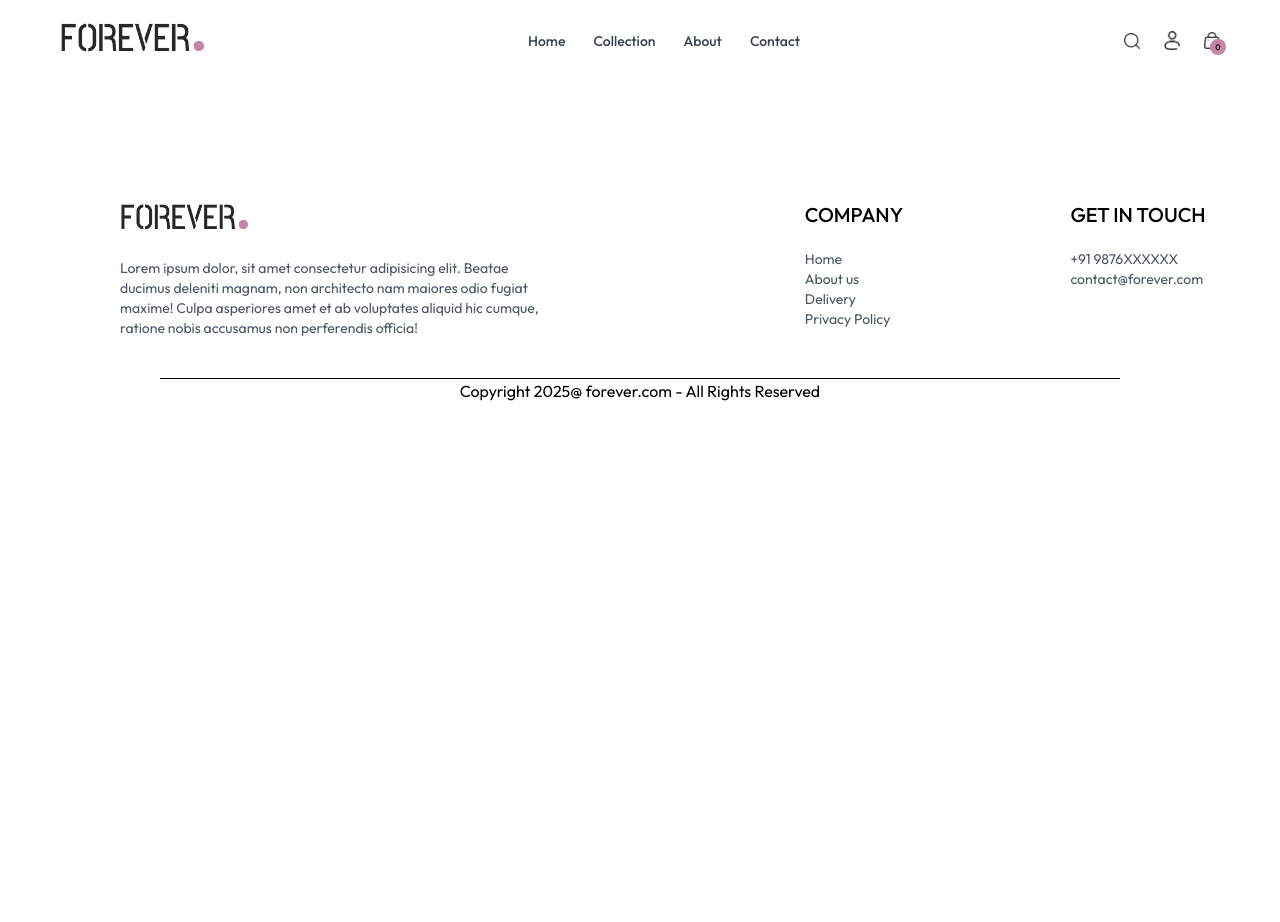
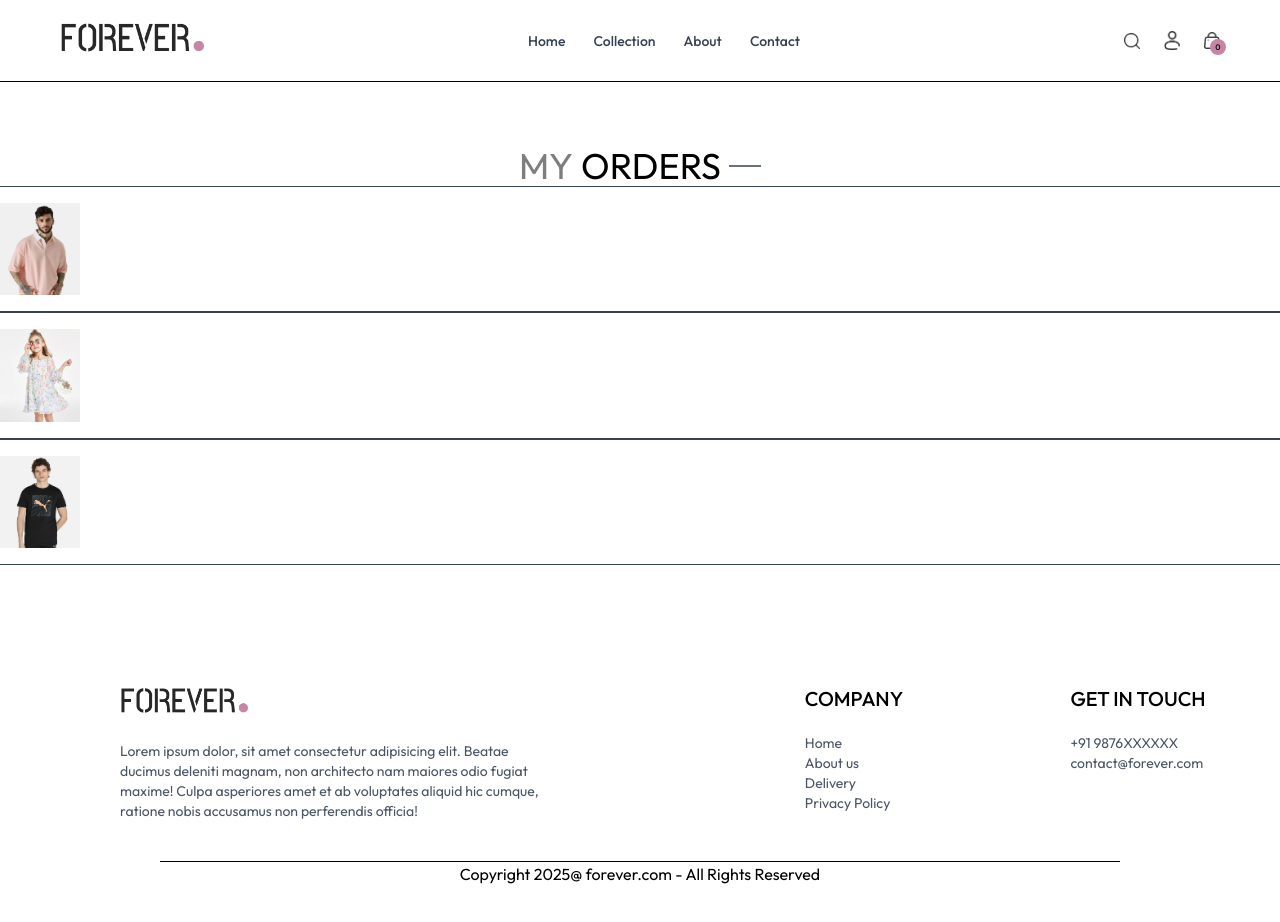
Before and after one commit to vineet210803/Ecommerce, a React (Vite) app in the folder frontend/: page /orders in a window 1280 px wide. Shown: the top 922 px of the page. Before the commit the page ends 800 px from the top, so only its background shows below. Built offline with nearby package versions, Linux system fonts and the light colour scheme.

Commit message:
placeorder page update

```diff
--- a/frontend/src/pages/Orders.jsx
+++ b/frontend/src/pages/Orders.jsx
@@ -1,8 +1,29 @@
-import React from 'react'
+import React, { useContext } from 'react'
+import { ShopContext } from '../context/ShopContext'
+import Title from '../components/Title';
 
 const Orders = () => {
+
+    const {products,currency}= useContext(ShopContext);
+
   return (
-    <div>
+    <div className='border-t pt-16'>
+
+      <div className="text-2xl ">
+        <Title text1={'MY'} text2={'ORDERS'}/>
+      </div>
+
+      <div>
+        {
+          products.slice(1,4).map((item, index)=>(
+            <div key={index} className='py-4 border-t border-b text-gray-700 flex flex-col md:flex-row md:items-center md:justify-between gap-4'>
+              <div className="flex items-start gap-6 text-sm">
+                <img className='w-16 sm:w-20  ' src={item.image[0]} alt="" />
+                </div>
+          </div>
+          ))
+        }
+      </div>
 
     </div>
   )
--- a/frontend/src/pages/PlaceOrder.jsx
+++ b/frontend/src/pages/PlaceOrder.jsx
@@ -1,11 +1,13 @@
-import React, { useState } from "react";
+import React, { useContext, useState } from "react";
 import Title from "../components/Title";
 import CartTotal from "../components/CartTotal";
 import { assets } from "../assets/assets";
+import { ShopContext } from "../context/ShopContext";
 
 const PlaceOrder = () => {
 
   const [method , setmethod] = useState('cod');
+  const {navigate} = useContext(ShopContext)
 
   return (
     <div className="flex flex-col sm:flex-row justify-between pt-5 px-6 sm:pt-14 min-h-[80vh] border-t gap-y-3 ">
@@ -90,7 +92,7 @@ const PlaceOrder = () => {
             </div>
           </div>
           <div className="w-full text-end mt-8 ">
-            <button className=" bg-black text-white p-2 px-4 cursor-pointer">PLACE ORDER</button>
+            <button onClick={()=>navigate('/orders')} className=" bg-black text-white p-2 px-4 cursor-pointer">PLACE ORDER</button>
           </div>
         </div>
 
```
